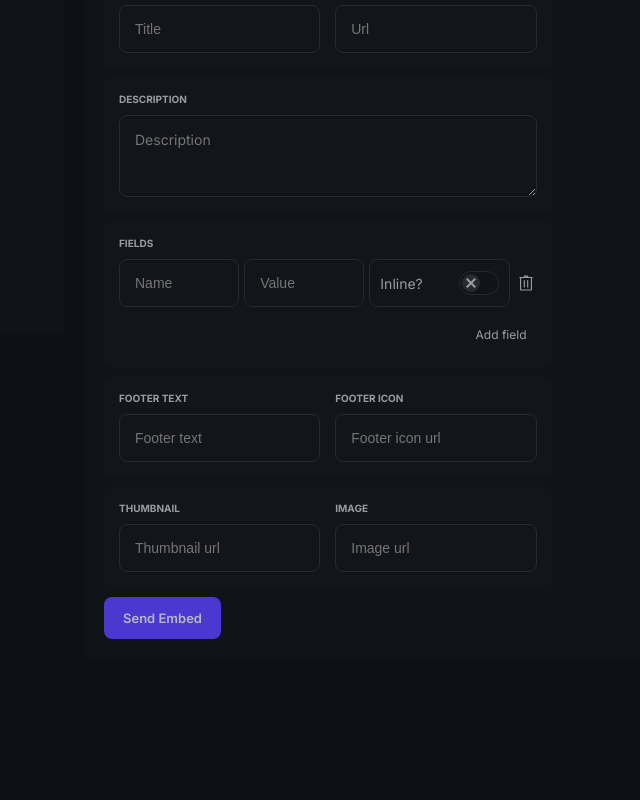
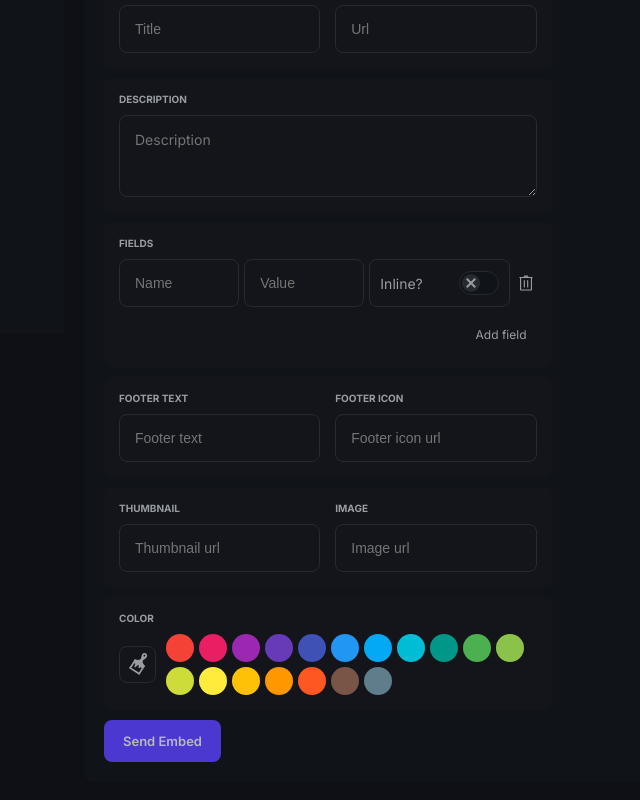
Before and after one commit to Poxie/onixo-new, a Next.js app in the folder frontend/: page /dashboard/1/embeds/ in a window 1280 px wide. Shown: the part 467-1267 px from the top of the page, without its empty margins (211-851 px from the left). Before the commit the page ends 1146 px from the top, so only its background shows below. Built offline with nearby package versions, Linux system fonts and the light colour scheme; what next-redux-wrapper would draw is missing.

Commit message:
Added color to message embeds

```diff
--- /dev/null
+++ b/frontend/assets/icons/BrushIcon.tsx
@@ -0,0 +1,3 @@
+export const BrushIcon = () => (
+    <svg xmlns="http://www.w3.org/2000/svg" viewBox="0 0 24 24"><path d="M17.839 7.67c1.095-1.098 2.874-1.871 3.685-3.113.887-1.365.502-3.188-.863-4.082-1.363-.885-3.188-.499-4.086.865-.838 1.288-.791 3.324-1.424 4.781-.812 1.883-3.552 2.123-6.706.488-1.722 3.356-4.065 6.957-6.445 9.884l11.548 7.507c1.496-2.886 4.407-7.348 6.441-9.883-2.827-2.263-3.675-4.925-2.15-6.447zm1.752-5.545c.452.294.582.906.282 1.357-.294.461-.905.584-1.356.29-.458-.299-.585-.903-.287-1.356.292-.458.903-.589 1.361-.291zm-6.664 19.227l-8.25-5.362c.976-1.265 1.753-2.481 2.812-4.104.427-.656.933-.793 1.234-.598 1.104.717-1.507 3.625-.329 4.391 1.169.759 2.889-3.368 4.161-2.539.985.64-.79 2.698.209 3.346.465.303 1.133-.258 1.716-.631 1.006-.645 1.939.006.956 1.516-.981 1.501-1.516 2.315-2.509 3.981z"/></svg>
+)
--- a/frontend/components/dashboard/embeds/Embeds.module.scss
+++ b/frontend/components/dashboard/embeds/Embeds.module.scss
@@ -115,6 +115,45 @@
         color: var(--text-primary);
     }
 }
+.colors {
+    position: relative;
+    display: flex;
+    align-items: center;
+    gap: var(--spacing-quinary);
+}
+.color-toggle {
+    cursor: pointer;
+    width: 42px;
+    aspect-ratio: 1;
+    display: flex;
+    align-items: center;
+    justify-content: center;
+    border: 1px solid var(--background-quaternary);
+    border-radius: var(--border-radius-tertiary);
+
+    svg {
+        width: 22px;
+        fill: var(--text-secondary);
+        display: block;
+    }
+}
+.sketch-picker {
+    position: absolute;
+    bottom: calc(0px + 100% + var(--spacing-quinary));
+}
+.circle-picker {
+    width: 100% !important;
+    gap: var(--spacing-senary);
+    margin: 0 !important;
+
+    div {
+        margin: 0 !important;
+    }
+}
+.send-button {
+    position: sticky;
+    bottom: 0;
+}
 
 @media (max-width: 1100px) {
     .flex {
--- a/frontend/components/dashboard/embeds/index.tsx
+++ b/frontend/components/dashboard/embeds/index.tsx
@@ -6,7 +6,7 @@ import { ModuleSubheader } from '../module-subheader';
 import { ItemList } from '../item-list';
 import { ModuleSection } from '../module-section';
 import { Input } from '@/components/input';
-import { useState } from 'react';
+import { useEffect, useRef, useState } from 'react';
 import { Embed } from '@/components/embed';
 import Button from '@/components/button';
 import { useAuth } from '@/contexts/auth';
@@ -16,8 +16,9 @@ import { useAppSelector } from '@/redux/store';
 import { selectChannelById } from '@/redux/dashboard/selectors';
 import { Checkbox } from '@/components/checkbox';
 import { Embed as EmbedType } from '@/types';
-import { CloseIcon } from '@/assets/icons/CloseIcon';
 import { BinIcon } from '@/assets/icons/BinIcon';
+import { CirclePicker, SketchPicker } from 'react-color';
+import { BrushIcon } from '@/assets/icons/BrushIcon';
 
 const getCurrentTime = () => {
     const date = new Date();
@@ -42,6 +43,7 @@ const getEmptyEmbed: () => EmbedType = () => ({
     url: '',
     image: '',
     thumbnail: '',
+    color: '000',
     author: {
         text: '',
         icon: ''
@@ -59,8 +61,25 @@ export const Embeds: NextPageWithLayout = () => {
 
     const [embed, setEmbed] = useState(getEmptyEmbed());
     const [channelId, setChannelId] = useState<null | string>(null);
+    const [selectingColor, setSelectingColor] = useState(false);
+
+    const colorPicker = useRef(null);
 
     const channel = useAppSelector(state => selectChannelById(state, guildId, channelId as string))
+
+    // Closing color picker on click outside
+    useEffect(() => {
+        if(!selectingColor) return;
+
+        const checkForClickOutside = (e: MouseEvent) => {
+            // @ts-ignore: this works
+            if(colorPicker.current && !colorPicker.current.contains(e.target)) {
+                setSelectingColor(false);
+            }
+        }
+        document.addEventListener('mousedown', checkForClickOutside);
+        return () => document.removeEventListener('mousedown', checkForClickOutside);
+    }, [selectingColor]);
 
     const updateEmbedProperty = (property: keyof ReturnType<typeof getEmptyEmbed>, value: any) => {
         setEmbed(prev => ({...prev, [property]: value}));
@@ -124,6 +143,11 @@ export const Embeds: NextPageWithLayout = () => {
         }
         checkIsEmpty(embed);
         if(isEmpty) return;
+
+        // Converting embed color to hexadecimal
+        if(embed.color) {
+            embed.color = parseInt(embed.color.replace(/^#/, ''), 16) as any;
+        }
 
         // Sending embed
         post(`/guilds/${guildId}/embeds`, {
@@ -286,12 +310,47 @@ export const Embeds: NextPageWithLayout = () => {
                         </div>
                     </div>
 
+                    <div className={`${styles['flex']} ${styles['section']}`}>
+                        <div>
+                            <span className={styles['header']}>
+                                Color
+                            </span>
+                            <div className={styles['colors']}>
+                                <button
+                                    className={styles['color-toggle']}
+                                    onClick={() => setSelectingColor(!selectingColor)}
+                                    aria-label={'Select color'}
+                                >
+                                    <BrushIcon />
+                                </button>
+                                {selectingColor && (
+                                    <div
+                                        className={styles['sketch-picker']}
+                                        ref={colorPicker}
+                                    >
+                                        <SketchPicker
+                                            color={embed.color}
+                                            onChange={color => updateEmbedProperty('color', color.hex)}
+                                        />
+                                    </div>
+                                )}
+                                <CirclePicker
+                                    className={styles['circle-picker']}
+                                    color={embed.color}
+                                    onChange={color => updateEmbedProperty('color', color.hex)}
+                                />
+                            </div>
+                        </div>
+                    </div>
+
+                    <div className={styles['send-button']}>
                         <Button
                             onClick={sendEmbed}
                             disabled={!channelId}
                         >
                             Send Embed
                         </Button>
+                    </div>
                 </div>
                 <div>
                     <ModuleSubheader>
--- a/frontend/components/embed/index.tsx
+++ b/frontend/components/embed/index.tsx
@@ -6,7 +6,7 @@ import { useGuildId } from '@/hooks/useGuildId';
 import { useAppSelector } from '@/redux/store';
 import { selectGuildById } from '@/redux/dashboard/selectors';
 
-export const Embed: React.FC<EmbedType> = ({ thumbnail, image, fields, author, footer, url, title, description }) => {
+export const Embed: React.FC<EmbedType> = ({ color, thumbnail, image, fields, author, footer, url, title, description }) => {
     const { user } = useAuth();
     const guildId = useGuildId();
     const guild = useAppSelector(state => selectGuildById(state, guildId));
@@ -15,7 +15,7 @@ export const Embed: React.FC<EmbedType> = ({ thumbnail, image, fields, author, f
 
     const validFields = fields.filter(field => field.name || field.value);
     return(
-        <div className={styles['container']}>
+        <div className={styles['container']} style={{ borderColor: color }}>
             <div className={styles['main']}>
                 <div>
                     {author.text && (
@@ -58,7 +58,7 @@ export const Embed: React.FC<EmbedType> = ({ thumbnail, image, fields, author, f
                                         {field.name}
                                     </span>
                                     <span className={styles['field-value']}>
-                                        {field.value}
+                                        {replaceVariables(field.value, user, guild)}
                                     </span>
                                 </div>
                             ))}
--- a/frontend/package.json
+++ b/frontend/package.json
@@ -19,12 +19,14 @@
     "next": "13.3.1",
     "next-redux-wrapper": "^8.1.0",
     "react": "18.2.0",
+    "react-color": "^2.19.3",
     "react-dom": "18.2.0",
     "react-redux": "^8.0.5",
     "redux": "^4.2.1",
     "typescript": "5.0.4"
   },
   "devDependencies": {
+    "@types/react-color": "^3.0.6",
     "sass": "^1.62.0"
   }
 }
--- a/frontend/types.ts
+++ b/frontend/types.ts
@@ -33,6 +33,7 @@ export type Channel = {
     last_message_id?: string;
 }
 export type Embed = {
+    color: string;
     thumbnail: string;
     image: string;
     url: string;
```
Also changed, not shown: 1 other file (tests, documents, lock files or other folders). Lines whose indentation alone changed are shown as unchanged.
